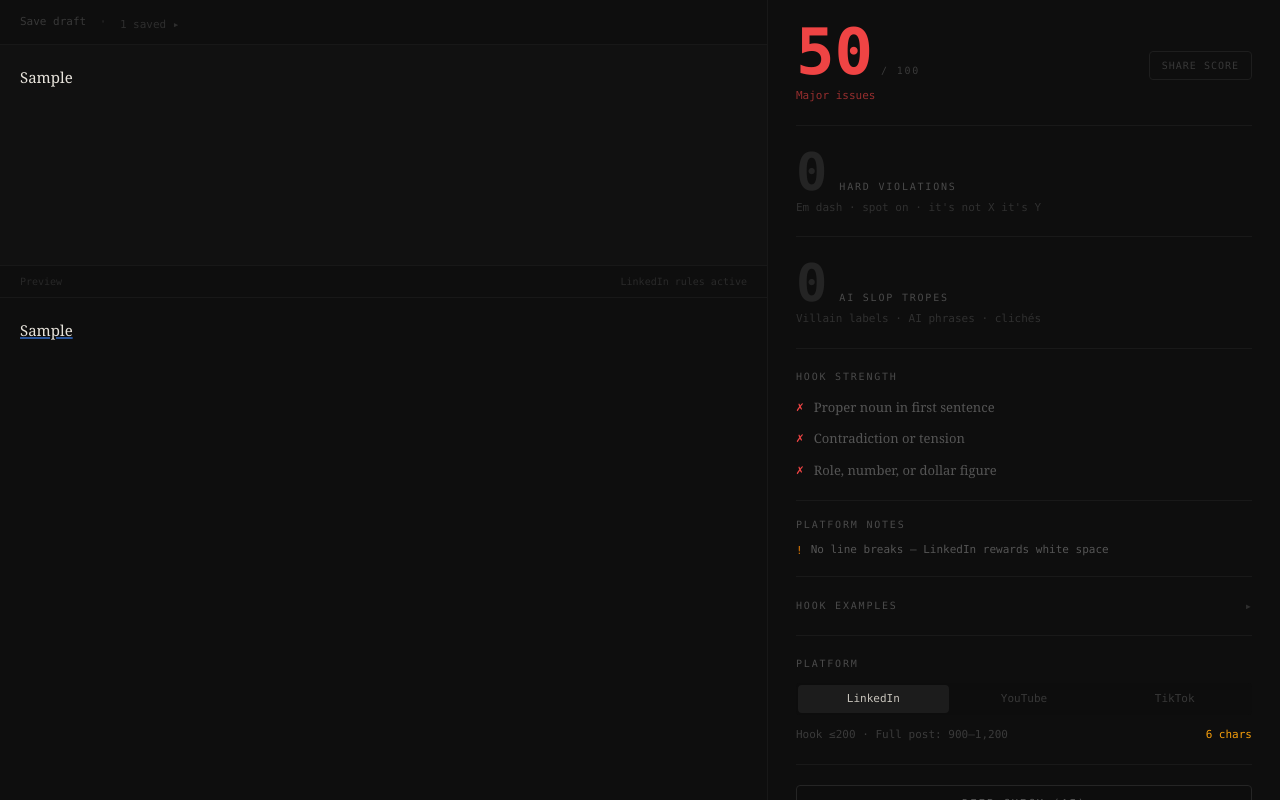
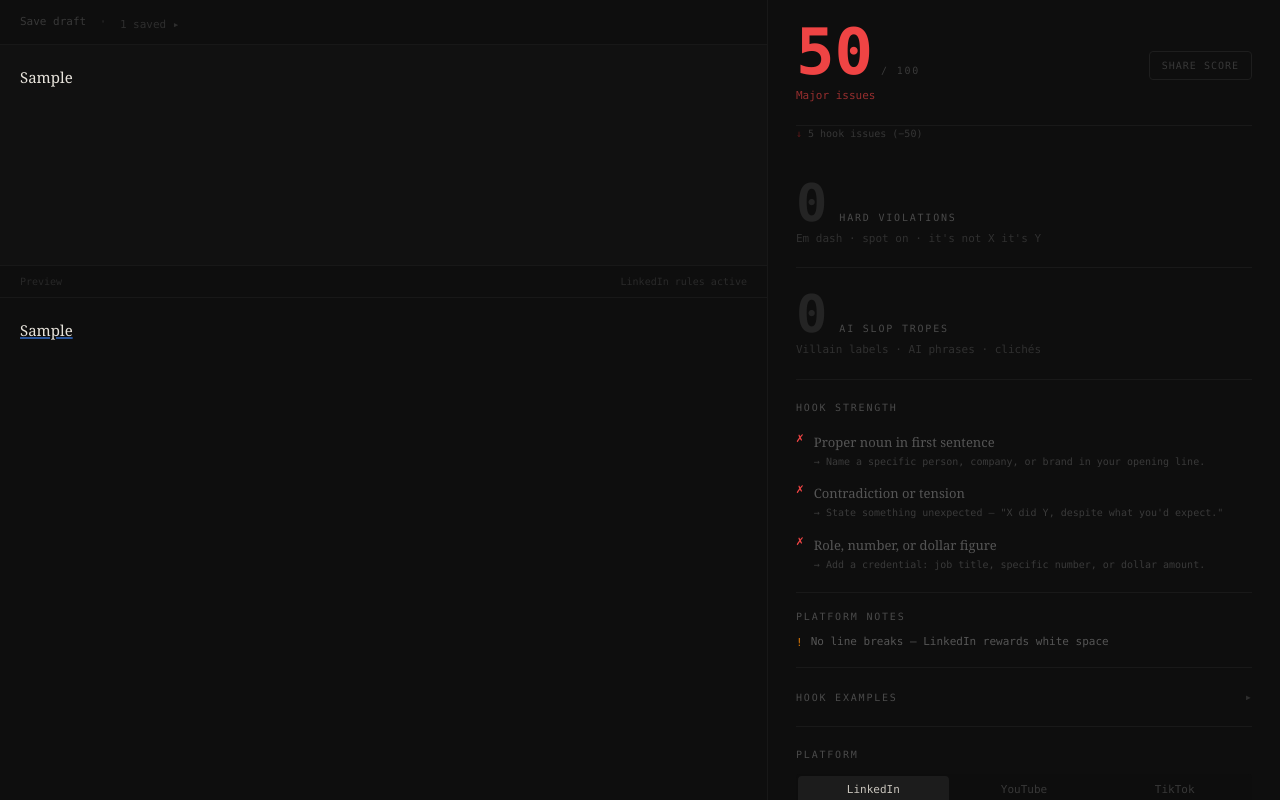
Before and after one commit to dontfeedwolfwritings/hook-checker, a Next.js app: page / in a window 1280 px wide. Both pictures are taken after typing "Sample" into the empty fields and a click on the button "Save draft". Built offline with nearby package versions, Linux system fonts and the light colour scheme.

Commit message:
feat: fix hints, score breakdown, flagged phrases list

```diff
--- a/components/PostEditor.tsx
+++ b/components/PostEditor.tsx
@@ -302,6 +302,106 @@ function ScoreCard({
   );
 }
 
+// ─── score breakdown ──────────────────────────────────────────────────────────
+
+function ScoreBreakdown({
+  hardCount,
+  slopCount,
+  hookIssues,
+  platIssues,
+  deepResult,
+}: {
+  hardCount:  number;
+  slopCount:  number;
+  hookIssues: string[];
+  platIssues: string[];
+  deepResult: DeepCheckResult | null;
+}) {
+  const hookCount = hookIssues.length + platIssues.length;
+  const items: string[] = [];
+
+  if (hardCount > 0)
+    items.push(`${hardCount} hard violation${hardCount > 1 ? "s" : ""} (−${hardCount * 15})`);
+  if (slopCount > 0)
+    items.push(`${slopCount} slop trope${slopCount > 1 ? "s" : ""} (−${slopCount * 8})`);
+  if (hookCount > 0)
+    items.push(`${hookCount} hook issue${hookCount > 1 ? "s" : ""} (−${hookCount * 10})`);
+  if (deepResult && deepResult.issues.length > 0) {
+    const penalty = deepResult.issues.reduce(
+      (s, i) => s + (i.severity === "high" ? 12 : i.severity === "medium" ? 6 : 3),
+      0,
+    );
+    items.push(`${deepResult.issues.length} semantic issue${deepResult.issues.length > 1 ? "s" : ""} (−${penalty})`);
+  }
+
+  if (items.length === 0) return null;
+
+  return (
+    <div className="pb-4 pt-0">
+      <ul className="space-y-1">
+        {items.map((item, i) => (
+          <li key={i} className="flex items-center gap-1.5 font-mono text-[10px] text-[#363636]">
+            <span className="text-red-900/70">↓</span>
+            {item}
+          </li>
+        ))}
+      </ul>
+    </div>
+  );
+}
+
+// ─── flagged phrases ──────────────────────────────────────────────────────────
+
+const VIOLATION_FIX: Record<string, string> = {
+  "Em dash":          "Replace — with a period or colon.",
+  "Spot on":          "Replace with 'exactly right' or just cut it.",
+  "it's not X it's Y": "State your point directly without the construction.",
+};
+
+const SLOP_FIX_DEFAULT = "Replace with something specific to your actual point.";
+const HARD_FIX_DEFAULT = "Remove — this phrase signals AI-written copy.";
+
+function FlaggedPhrases({ matches }: { matches: Match[] }) {
+  const inline = matches.filter((m) => m.type === "hard" || m.type === "slop");
+  if (inline.length === 0) return null;
+
+  // Deduplicate by label
+  const seen = new Set<string>();
+  const unique: Match[] = [];
+  for (const m of inline) {
+    if (!seen.has(m.label)) { seen.add(m.label); unique.push(m); }
+  }
+
+  return (
+    <div className="border-b border-[#191919] py-4">
+      <p className="mb-2.5 font-mono text-[10px] uppercase tracking-[0.18em] text-[#4a4a4a]">
+        Flagged phrases
+      </p>
+      <ul className="space-y-3">
+        {unique.map((m) => (
+          <li key={m.label}>
+            <div className="flex items-center gap-2">
+              <span
+                className={`rounded px-1.5 py-0.5 font-mono text-[9px] uppercase ${
+                  m.type === "hard"
+                    ? "bg-red-950/40 text-red-600"
+                    : "bg-amber-950/30 text-amber-600"
+                }`}
+              >
+                {m.type === "hard" ? "violation" : "slop"}
+              </span>
+              <span className="font-mono text-[11px] text-[#555]">{m.label}</span>
+            </div>
+            <p className="mt-0.5 font-mono text-[10px] leading-snug text-[#3a3a3a]">
+              → {VIOLATION_FIX[m.label] ?? (m.type === "hard" ? HARD_FIX_DEFAULT : SLOP_FIX_DEFAULT)}
+            </p>
+          </li>
+        ))}
+      </ul>
+    </div>
+  );
+}
+
 // ─── stat card ────────────────────────────────────────────────────────────────
 
 function StatCard({
@@ -336,6 +436,16 @@ function StatCard({
 
 // ─── hook checklist ───────────────────────────────────────────────────────────
 
+const HOOK_HINTS: Record<string, string> = {
+  "Proper noun in first sentence":  "Name a specific person, company, or brand in your opening line.",
+  "Contradiction or tension":       "State something unexpected — \"X did Y, despite what you'd expect.\"",
+  "Role, number, or dollar figure": "Add a credential: job title, specific number, or dollar amount.",
+  "Number, name, or curiosity gap": "Open with a number, a name, 'How / Why / What', or end with '?'",
+  "Credibility signal present":     "Add proof: a metric, a named role, or a measurable result.",
+  "First line as standalone hook":  "Lead with the surprising claim, not 'Check out my video…'",
+  "Named person or brand present":  "Drop a specific name — person, brand, or character.",
+};
+
 function HookChecklist({ items }: { items: CheckItem[] }) {
   return (
     <div className="border-b border-[#191919] py-5">
@@ -344,7 +454,7 @@ function HookChecklist({ items }: { items: CheckItem[] }) {
       </p>
       <ul className="space-y-3">
         {items.map(({ label, passed }) => (
-          <li key={label} className="flex items-start gap-2.5 text-[13px]">
+          <li key={label} className="flex items-start gap-2.5">
             <span
               className={`mt-px font-mono text-[13px] font-bold leading-tight ${
                 passed === null
@@ -356,17 +466,24 @@ function HookChecklist({ items }: { items: CheckItem[] }) {
             >
               {passed === null ? "–" : passed ? "✓" : "✗"}
             </span>
+            <div>
               <span
-              className={
+                className={`text-[13px] ${
                   passed === null
                     ? "text-[#2e2e2e]"
                     : passed
                     ? "text-[#999]"
                     : "text-[#555]"
-              }
+                }`}
               >
                 {label}
               </span>
+              {passed === false && HOOK_HINTS[label] && (
+                <p className="mt-0.5 font-mono text-[10px] leading-snug text-[#3a3a3a]">
+                  → {HOOK_HINTS[label]}
+                </p>
+              )}
+            </div>
           </li>
         ))}
       </ul>
@@ -968,6 +1085,13 @@ export default function PostEditor() {
             empty={!text.trim()}
             onShare={handleShareScore}
           />
+          <ScoreBreakdown
+            hardCount={analysis.hardCount}
+            slopCount={analysis.slopCount}
+            hookIssues={analysis.hookIssues}
+            platIssues={analysis.platformHookIssues}
+            deepResult={deepResult}
+          />
           <StatCard
             count={analysis.hardCount}
             label="Hard violations"
@@ -980,6 +1104,7 @@ export default function PostEditor() {
             desc="Villain labels · AI phrases · clichés"
             activeColor="text-amber-500"
           />
+          <FlaggedPhrases matches={analysis.matches} />
           <HookChecklist
             items={getPlatformChecklist(
               analysis.hookIssues,
```
Lines whose indentation alone changed are shown as unchanged.
